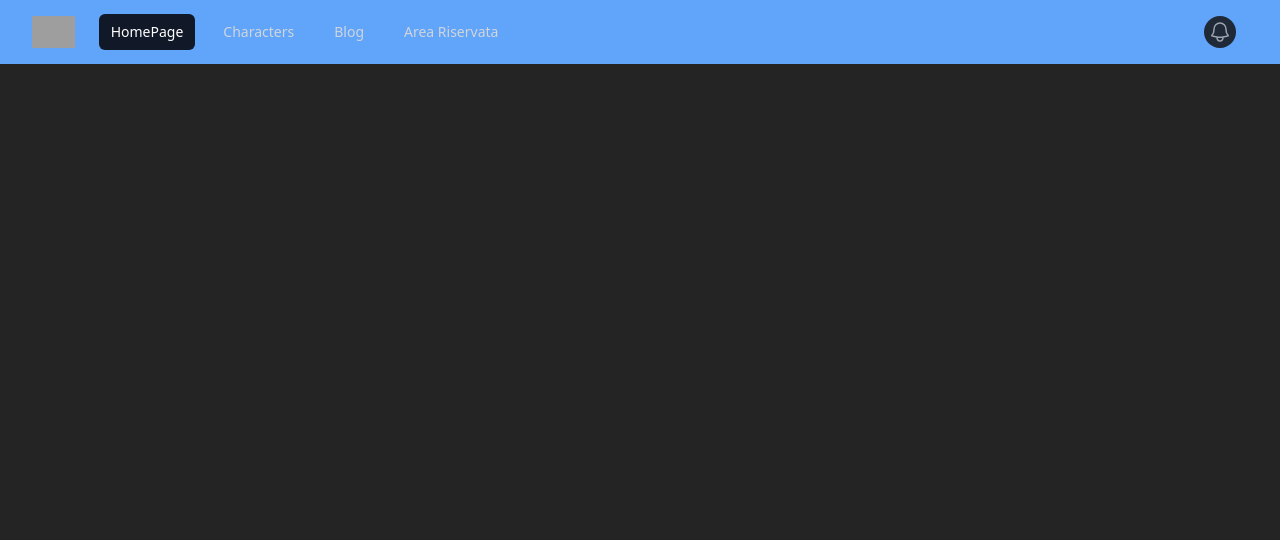
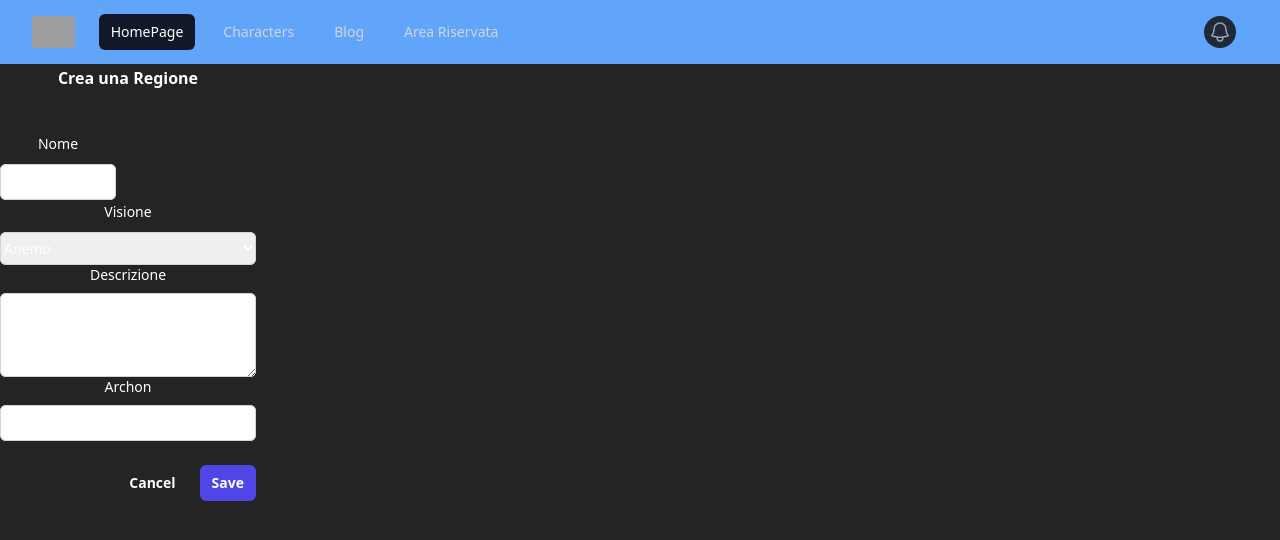
Before and after one commit to NoemiP94/genshin-world, a React (Vite) app: page /region in a window 1280 px wide. Shown: the top 540 px of the page. Built offline with nearby package versions, Linux system fonts and the light colour scheme; grey boxes are pictures that could not be loaded.

Commit message:
add region form

```diff
--- a/src/App.css
+++ b/src/App.css
@@ -5,18 +5,7 @@
   text-align: center;
 }
 
-.logo {
-  height: 6em;
-  padding: 1.5em;
-  will-change: filter;
-  transition: filter 300ms;
-}
-.logo:hover {
-  filter: drop-shadow(0 0 2em #646cffaa);
-}
-.logo.react:hover {
-  filter: drop-shadow(0 0 2em #61dafbaa);
-}
+
 
 @keyframes logo-spin {
   from {
--- a/src/App.jsx
+++ b/src/App.jsx
@@ -1,12 +1,17 @@
 import './App.css'
 import { BrowserRouter, Route, Routes } from 'react-router-dom'
 import MyNav from './components/MyNav'
+import AreaRiservata from './components/AreaRiservata'
+import Region from './components/Region'
 
 function App() {
   return (
     <BrowserRouter>
       <MyNav />
-      <Routes></Routes>
+      <Routes>
+        <Route path="/reserved" element={<AreaRiservata />} />
+        <Route path="/region" element={<Region />} />
+      </Routes>
     </BrowserRouter>
   )
 }
--- /dev/null
+++ b/src/components/AreaRiservata.jsx
@@ -0,0 +1,16 @@
+import { Link } from 'react-router-dom'
+
+const AreaRiservata = () => {
+  return (
+    <>
+      <div className="text-white">Gestione applicazione</div>
+      <div>
+        <button className="cust-button">
+          <Link to="/region">Region</Link>
+        </button>
+      </div>
+    </>
+  )
+}
+
+export default AreaRiservata
--- a/src/components/MyNav.jsx
+++ b/src/components/MyNav.jsx
@@ -6,7 +6,7 @@ const navigation = [
   { name: 'HomePage', href: '/', current: true },
   { name: 'Characters', href: '#', current: false },
   { name: 'Blog', href: '#', current: false },
-  { name: 'Area Riservata', href: '#', current: false },
+  { name: 'Area Riservata', href: '/reserved', current: false },
 ]
 
 function classNames(...classes) {
--- /dev/null
+++ b/src/components/Region.jsx
@@ -0,0 +1,105 @@
+const Region = () => {
+  return (
+    <>
+      {/* create region */}
+      {/*
+      nome
+      visionType
+      description
+      archon
+      */}
+      <form className="w-64 text-white">
+        <div className="border-b border-gray-900/10 pb-12">
+          <h2 className="font-semibold leading-7">Crea una Regione</h2>
+
+          <div className="mt-10 grid grid-cols-1 gap-x-6 gap-y-8 sm:grid-cols-6">
+            <div className="sm:col-span-3">
+              <label
+                htmlFor="first-name"
+                className="block text-sm font-medium leading-6"
+              >
+                Nome
+              </label>
+              <div className="mt-2">
+                <input
+                  type="text"
+                  name="first-name"
+                  id="first-name"
+                  autoComplete="given-name"
+                  className="block w-full rounded-md border-0 py-1.5 shadow-sm ring-1 ring-inset ring-gray-300 focus:ring-2 focus:ring-inset focus:ring-indigo-600 sm:text-sm sm:leading-6"
+                />
+              </div>
+            </div>
+          </div>
+
+          <div className="sm:col-span-3">
+            <label
+              htmlFor="country"
+              className="block text-sm font-medium leading-6"
+            >
+              Visione
+            </label>
+            <div className="mt-2">
+              <select
+                id="country"
+                name="country"
+                autoComplete="country-name"
+                className="block w-full rounded-md border-0 py-1.5 shadow-sm ring-1 ring-inset ring-gray-300 focus:ring-2 focus:ring-inset focus:ring-indigo-600 sm:max-w-xs sm:text-sm sm:leading-6"
+              >
+                <option>Anemo</option>
+                <option>Geo</option>
+                <option>Electro</option>
+                <option>Dendro</option>
+                <option>Hydro</option>
+                <option>Pyro</option>
+                <option>Cryo</option>
+              </select>
+            </div>
+          </div>
+
+          <div className="col-span-full">
+            <label htmlFor="about" className="block text-sm font-medium">
+              Descrizione
+            </label>
+            <div className="mt-2">
+              <textarea
+                id="about"
+                name="about"
+                rows={3}
+                className="block w-full rounded-md border-0 py-1.5 shadow-sm ring-1 ring-inset ring-gray-300  "
+                defaultValue={''}
+              />
+            </div>
+          </div>
+
+          <div className="sm:col-span-3">
+            <label htmlFor="last-name" className="block text-sm font-medium">
+              Archon
+            </label>
+            <div className="mt-2">
+              <input
+                type="text"
+                name="last-name"
+                id="last-name"
+                autoComplete="family-name"
+                className="block w-full rounded-md border-0 py-1.5 shadow-sm ring-1 ring-inset ring-gray-300 "
+              />
+            </div>
+          </div>
+          <div className="mt-6 flex items-center justify-end gap-x-6">
+            <button type="button" className="text-sm font-semibold">
+              Cancel
+            </button>
+            <button
+              type="submit"
+              className="rounded-md bg-indigo-600 px-3 py-2 text-sm font-semibold text-white shadow-sm hover:bg-indigo-500 focus-visible:outline focus-visible:outline-2 focus-visible:outline-offset-2 focus-visible:outline-indigo-600"
+            >
+              Save
+            </button>
+          </div>
+        </div>
+      </form>
+    </>
+  )
+}
+export default Region
--- a/src/index.css
+++ b/src/index.css
@@ -14,3 +14,11 @@
   background-color: #242424;
 
 }
+
+
+.cust-button{
+  background-color: plum;
+  padding: 10px;
+  border: 1px solid black;
+  border-radius: 15%;
+}
```
